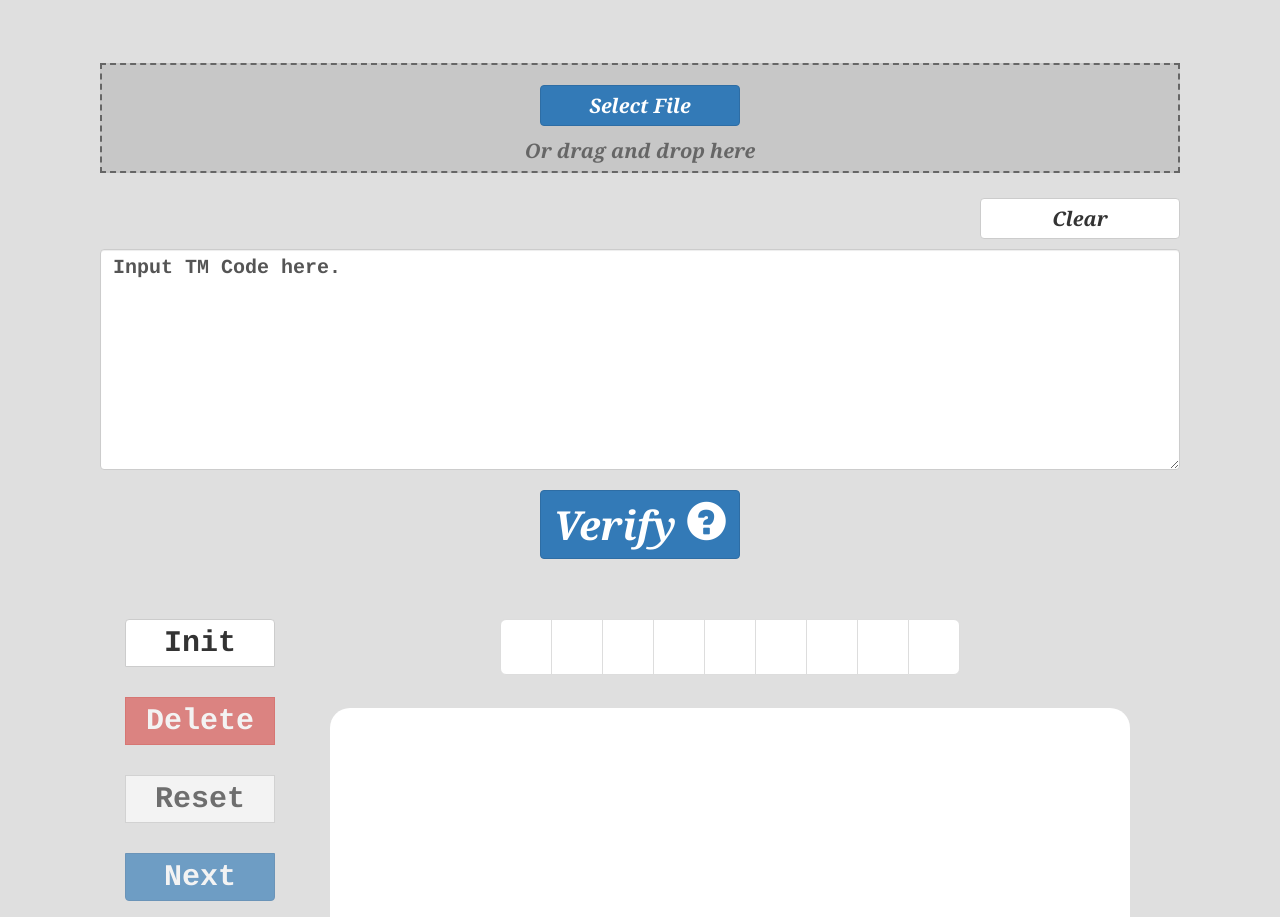
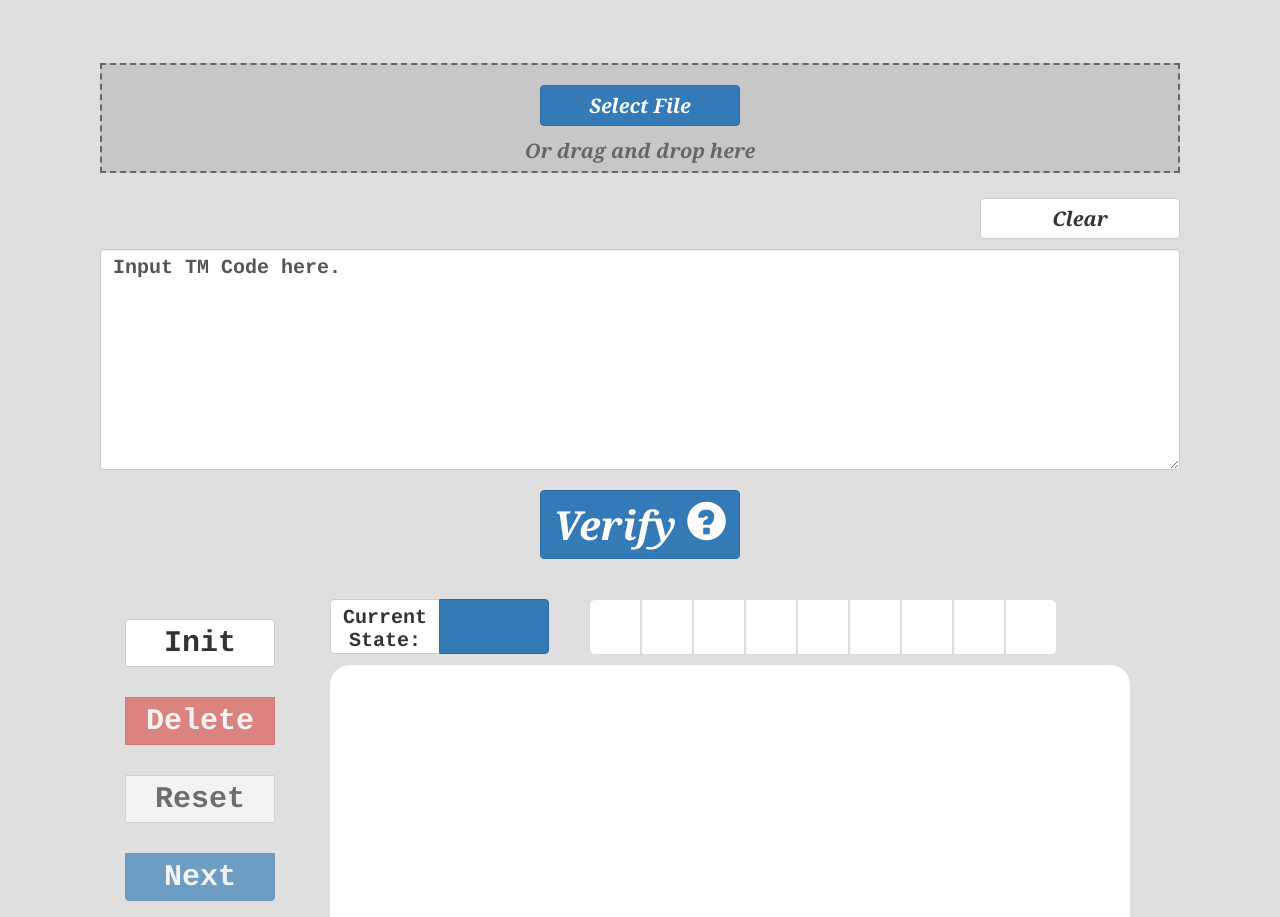
Before and after one commit to Freixo/COMP2015, a plain HTML site: page webpage3/index.html in a window 1280 px wide. Shown: the part 180-1097 px from the top of the page. Drawn offline with Linux system fonts and the light colour scheme; a script that the page names is missing.

Commit message:
added current state display

```diff
--- a/webpage3/css/styles.css
+++ b/webpage3/css/styles.css
@@ -35,8 +35,23 @@ h1 {
 	font: bold 20px Courier, serif;
 }
 
+#tape {
+	margin-left:40px;
+	margin-bottom:10px;
+}
+
+#tape > li > a, .pagination-lg  {
+	margin:0;
+}
+
 #tape > li > a, .pagination-lg > li > span {
 	font: bold 30px Courier, serif;
+}
+
+
+
+#curstategrp{
+	margin-left: 35px;
 }
 
 .btn {
@@ -44,6 +59,13 @@ h1 {
 	margin-bottom: 10px;
 	width:200px;
 }
+
+.curstate {
+	width:110px;
+	height:55px;
+	font: bold 20px Courier, serif;
+}
+
 
 
 /* Custom page CSS
--- a/webpage3/index.html
+++ b/webpage3/index.html
@@ -98,14 +98,20 @@
 						<button id="delete" class="btn btn-danger pull-left disabled"> Delete </button>
 						<button id ="reset" class="btn btn-default pull-left disabled"> Reset </button>
 						<button id ="next" class="btn btn-primary pull-left disabled"> Next </button>
-
 					</div>
 				</div>
+
+
 
 			</div>
 			<div class="col-lg-10">
 
-				<ul id="tape" class="pagination pagination-lg pull-center">
+				<div id="curstategrp" class="btn-group pull-left">
+					<button type="button" class="btn btn-default curstate">Current<br>State: </button>
+					<button id="curState" type="button" class="btn btn-primary curstate"></button>
+				</div>
+
+				<ul id="tape" class="pagination pagination-lg pull-left">
 					<li><a>&nbsp;</a></li>
 					<li><a>&nbsp;</a></li>
 					<li><a>&nbsp;</a></li>
--- a/webpage3/js/turing.js
+++ b/webpage3/js/turing.js
@@ -211,6 +211,8 @@ Transition.prototype.isSame = function(transition) {
 }
 
 function initializeTape() {
+	$("#curState").text(tMachine.curState);
+
 	$("#tape").empty();
 	for (var i = 0, len = tMachine.tape.length; i < len; i++) {
 		if (i == 1) {
@@ -222,6 +224,8 @@ function initializeTape() {
 }
 
 function updateTape() {
+	$("#curState").text(tMachine.curState);
+
 	$("#tape").empty();
 	for (var i = 0, len = tMachine.tape.length; i < len; i++) {
 		if (i == tMachine.tapePos) {
```
